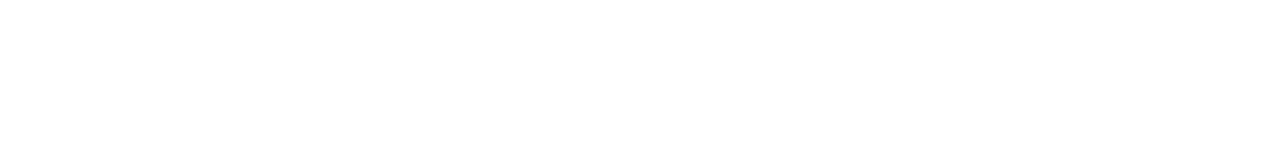
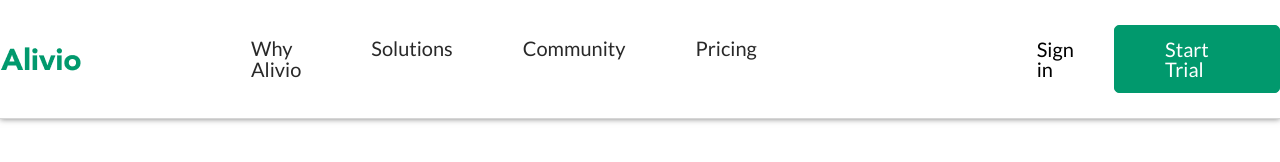
Before and after one commit to HardMove/Alivio, a plain HTML site: page index.html in a window 1280 px wide. Drawn offline with Linux system fonts and the light colour scheme.

Commit message:
nav created

```diff
--- a/index.html
+++ b/index.html
@@ -0,0 +1,34 @@
+<!DOCTYPE html>
+<html lang="en">
+
+<head>
+   <meta charset="UTF-8">
+   <meta http-equiv="X-UA-Compatible" content="IE=edge">
+   <meta name="viewport" content="width=device-width, initial-scale=1.0">
+   <link href="./css/style.css" rel="stylesheet" type="text/css">
+   <title>Alivio</title>
+</head>
+
+<body>
+   <main class="page">
+      <header class="header">
+         <div class="header__container container">
+            <img src="./img/Logo.png" alt="logo">
+            <nav>
+               <ul>
+                  <li><a href="#">Why Alivio</a></li>
+                  <li><a href="#">Solutions</a></li>
+                  <li><a href="#">Community</a></li>
+                  <li><a href="#">Pricing</a></li>
+               </ul>
+            </nav>
+            <div class="header__buttons">
+               <a href="#" class="header__button">Sign in</a>
+               <a href="#" class="header__button-colored">Start Trial</a>
+            </div>
+         </div>
+      </header>
+   </main>
+</body>
+
+</html>
--- /dev/null
+++ b/scss/_null.scss
@@ -0,0 +1,85 @@
+/*Обнуление*/
+* {
+	padding: 0;
+	margin: 0;
+	border: 0;
+}
+*,
+*:before,
+*:after {
+	-moz-box-sizing: border-box;
+	-webkit-box-sizing: border-box;
+	box-sizing: border-box;
+}
+:focus,
+:active {
+	outline: none;
+}
+a:focus,
+a:active {
+	outline: none;
+}
+
+nav,
+footer,
+header,
+aside {
+	display: block;
+}
+
+html,
+body {
+	height: 100%;
+	width: 100%;
+	font-size: 100%;
+	line-height: 1;
+	font-size: 14px;
+	-ms-text-size-adjust: 100%;
+	-moz-text-size-adjust: 100%;
+	-webkit-text-size-adjust: 100%;
+}
+input,
+button,
+textarea {
+	font-family: inherit;
+}
+
+input::-ms-clear {
+	display: none;
+}
+button {
+	cursor: pointer;
+}
+button::-moz-focus-inner {
+	padding: 0;
+	border: 0;
+}
+a,
+a:visited {
+	text-decoration: none;
+}
+a:hover {
+	text-decoration: none;
+}
+ul li {
+	list-style: none;
+}
+img {
+	vertical-align: top;
+}
+
+h1,
+h2,
+h3,
+h4,
+h5,
+h6 {
+	font-size: inherit;
+	font-weight: 400;
+}
+/*--------------------*/
+
+.bigred {
+	font-size: 20px;
+	color: red;
+}
--- /dev/null
+++ b/scss/style.scss
@@ -0,0 +1,61 @@
+@import "_null";
+@import url("https://fonts.googleapis.com/css2?family=Lato&display=swap");
+.container {
+   max-width: 1370px;
+   margin: 0 auto;
+}
+
+.header {
+   padding: 25px 0;
+   border-bottom: 1px solid #d6d6d6;
+   position: fixed;
+   top: 0;
+   left: 0;
+   width: 100%;
+   z-index: 999px;
+   box-shadow: 0px 0px 6px 0px rgba(0, 0, 0, 0.5);
+
+   img {
+      margin-right: 170px;
+   }
+
+   nav {
+      ul {
+         display: flex;
+         gap: 70px;
+         a {
+            font-family: "Lato";
+            font-weight: 500;
+            font-size: 20px;
+            color: #292929;
+         }
+      }
+   }
+
+   &__container {
+      display: flex;
+      align-items: center;
+   }
+
+   &__buttons {
+      display: flex;
+      align-items: center;
+      gap: 35px;
+      margin-left: 280px;
+      font-family: "Lato";
+      font-weight: 400;
+      font-size: 20px;
+   }
+
+   &__button {
+      color: #000000;
+   }
+
+   &__button-colored {
+      color: white;
+      background: #01996d;
+      border: 1px solid #01996d;
+      border-radius: 5px;
+      padding: 13px 50px;
+   }
+}
```
Also changed, not shown: css/style.css, img/Logo.png (added).
